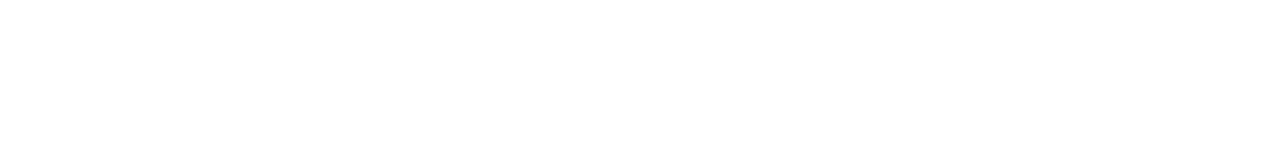
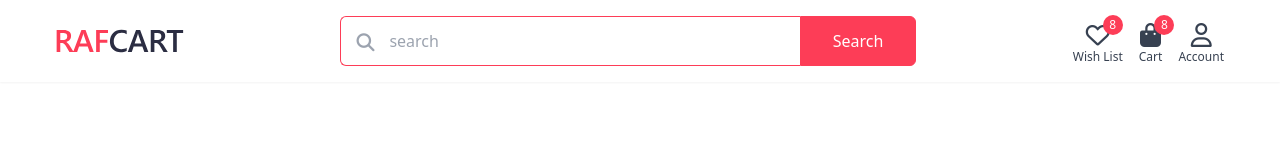
Before and after one commit to LypkaB/Rafcart, a plain HTML site: page index.html in a window 1280 px wide. Drawn offline with nearby package versions, Linux system fonts and the light colour scheme.

Commit message:
Add header

```diff
--- a/index.html
+++ b/index.html
@@ -8,8 +8,9 @@
 
     <title>Rafcart</title>
 
-    <!-- Font -->
-    <link href="https://fonts.googleapis.com/css2?family=Poppins:wght@400;500;600;700&family=Roboto:wght@400;500;700&display=swap" rel="stylesheet">
+    <!-- Fonts -->
+    <link rel="stylesheet" href="https://fonts.googleapis.com/css2?family=Poppins:wght@400;500;600;700&family=Roboto:wght@400;500;700&display=swap">
+    <link rel="stylesheet" href="https://cdnjs.cloudflare.com/ajax/libs/font-awesome/6.2.0/css/all.min.css">
 
     <!-- TailwindCSS -->
     <script src="https://cdn.tailwindcss.com"></script>
@@ -19,6 +20,44 @@
     <link rel="stylesheet" href="./assets/css/style.css">
 </head>
 <body>
-
+    <header class="py-4 shadow-sm bg-white">
+        <div class="container flex items-center justify-between">
+            <!-- Logo -->
+            <a href="#!">
+                <img src="./assets/images/main-logo.svg" alt="Logo" class="w-32">
+            </a>
+            <!-- Searchbar -->
+            <div class="w-full max-w-xl flex relative">
+                <span class="absolute top-3 left-4 text-lg text-gray-400">
+                    <i class="fas fa-search"></i>
+                </span>
+                <input type="text" class="w-full py-3 pl-12 pr-3 border border-primary border-r-0 rounded-l-md focus:outline-none" placeholder="search">
+                <button class="px-8 text-white bg-primary border border-primary rounded-r-md transition hover:bg-transparent hover:text-primary">Search</button>
+            </div>
+            <!-- Icons -->
+            <div class="flex items-center space-x-4">
+                <a href="#!" class="text-center text-gray-700 transition relative hover:text-primary">
+                    <div class="text-2xl">
+                        <i class="far fa-heart"></i>
+                    </div>
+                    <div class="text-xs leading-3">Wish List</div>
+                    <span class="w-5 h-5 flex items-center justify-center rounded-full bg-primary text-white text-xs absolute -top-1 right-0">8</span>
+                </a>
+                <a href="#!" class="text-center text-gray-700 transition relative hover:text-primary">
+                    <div class="text-2xl">
+                        <i class="fas fa-shopping-bag"></i>
+                    </div>
+                    <div class="text-xs leading-3">Cart</div>
+                    <span class="w-5 h-5 flex items-center justify-center rounded-full bg-primary text-white text-xs absolute -top-1 -right-3">8</span>
+                </a>
+                <a href="#!" class="text-center text-gray-700 transition relative hover:text-primary">
+                    <div class="text-2xl">
+                        <i class="far fa-user"></i>
+                    </div>
+                    <div class="text-xs leading-3">Account</div>
+                </a>
+            </div>
+        </div>
+    </header>
 </body>
 </html>
```
Also changed, not shown: assets/images/main-logo.svg (added).
